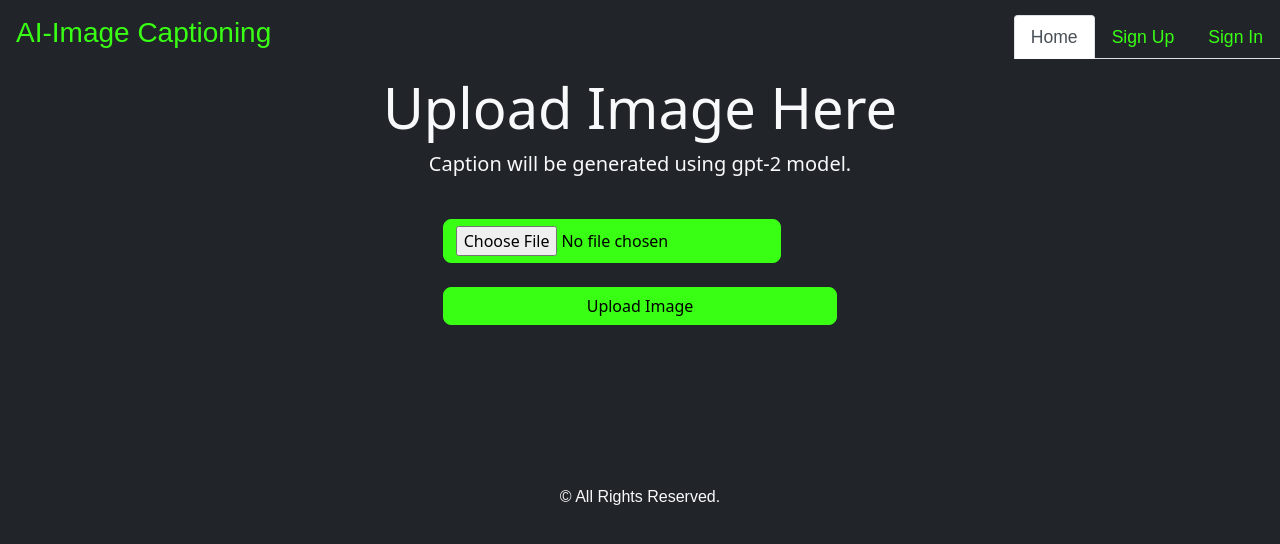
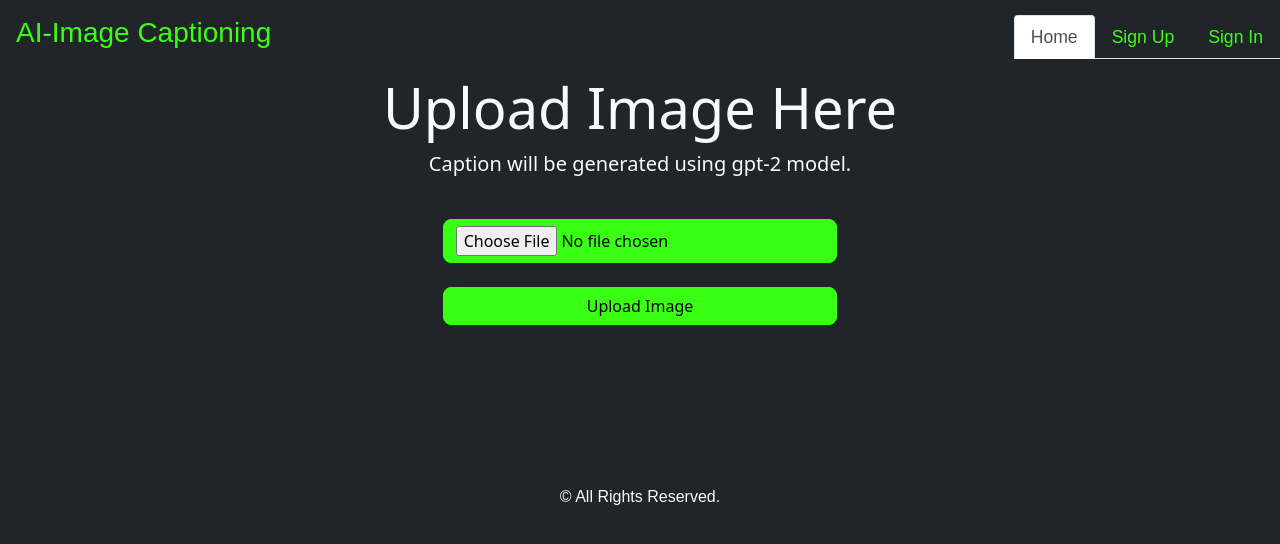
Before and after one commit to DT1768/AI-Image-Caption, a React (Create React App) app in the folder frontend/: page / in a window 1280 px wide. Shown: the top 544 px of the page. Built offline with nearby package versions, Linux system fonts and the light colour scheme; no server answers.

Commit message:
minor UI  bug fixed

```diff
--- a/frontend/src/core/UploadImage.js
+++ b/frontend/src/core/UploadImage.js
@@ -100,7 +100,7 @@ const UploadImage = () => {
             <div className="row">
                 <div className="col-md-4 offset-sm-4">
                     {loading && <p className="text">{loading}</p>}
-                    <input className="btn" type="file" accept="image/png, image/jpeg" onChange={handleImageChange} />
+                    <input className="btn btn-warning col-12" type="file" accept="image/png, image/jpeg" onChange={handleImageChange} />
                     <br />
                     <br />
                     <button className="btn btn-warning col-12" onClick={handleUpload} disabled={imageUrl}>Upload Image</button>
```
